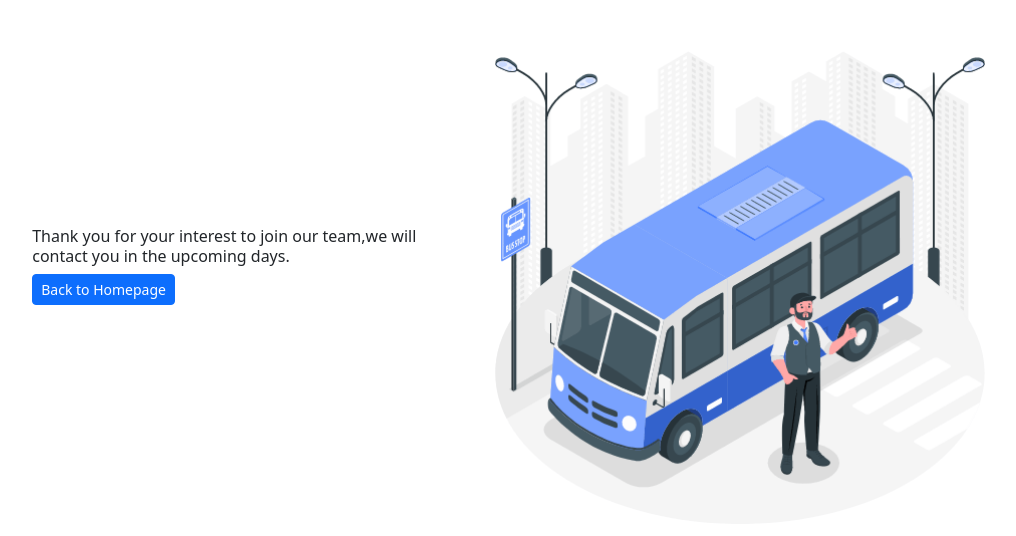
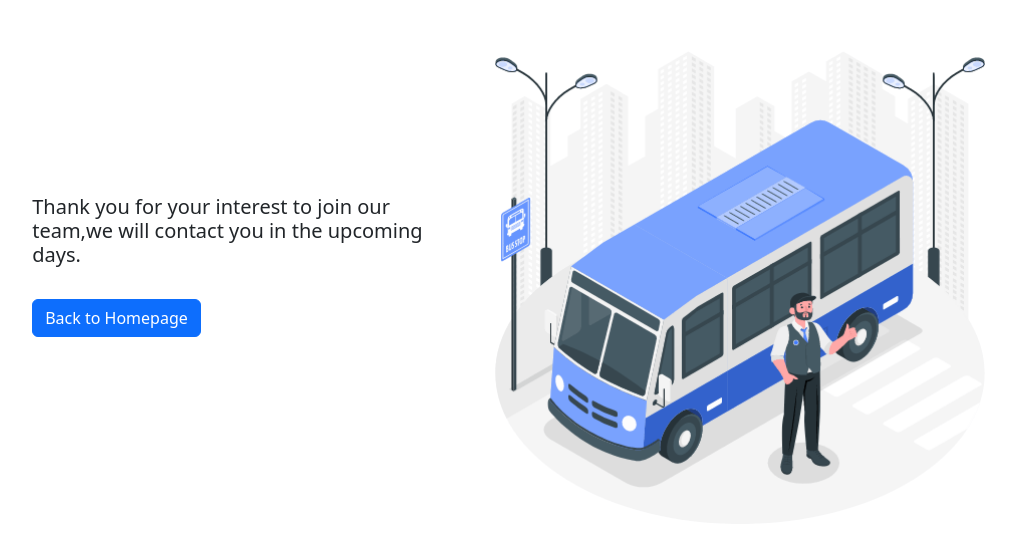
Before and after one commit to ausminatalli/Trasnportation, a PHP site: page /transportation/main/registration/driverwaiting.php in a window 1280 px wide. Shown: the top 536 px of the page, without its empty margins (136-1152 px from the left). Run offline with PHP 8.4, Linux system fonts and the light colour scheme.

Commit message:
driver font size

```diff
--- a/main/registration/driverwaiting.php
+++ b/main/registration/driverwaiting.php
@@ -14,8 +14,8 @@
 
       <div class="container">
         <div class="content">
-            <h6 class="mg">Thank you for your interest to join our team,we will contact you in the upcoming days.</h6>
-            <button class="btn btn-sm btn-primary"> <a  href="../../index.php" class="text-white text-decoration-none" >Back to Homepage</a></button>
+            <h5 class="mg">Thank you for your interest to join our team,we will contact you in the upcoming days.</h5><br>
+            <button class="btn btn-md btn-primary"> <a  href="../../index.php" class="text-white text-decoration-none" >Back to Homepage</a></button>
         </div>
 
             <img class="image" src="../../img/Bus.gif"  alt="...">
```
